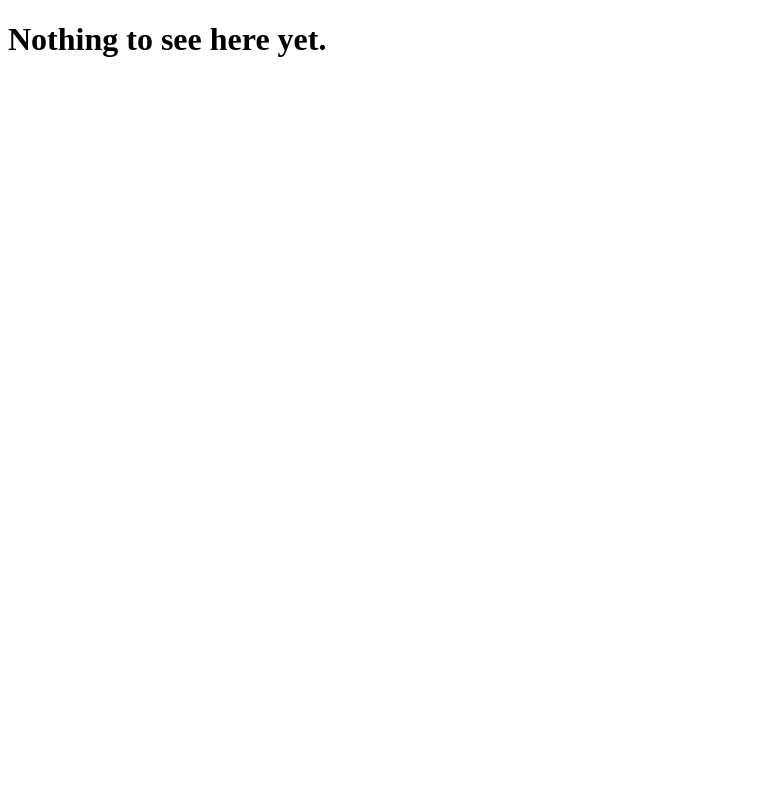
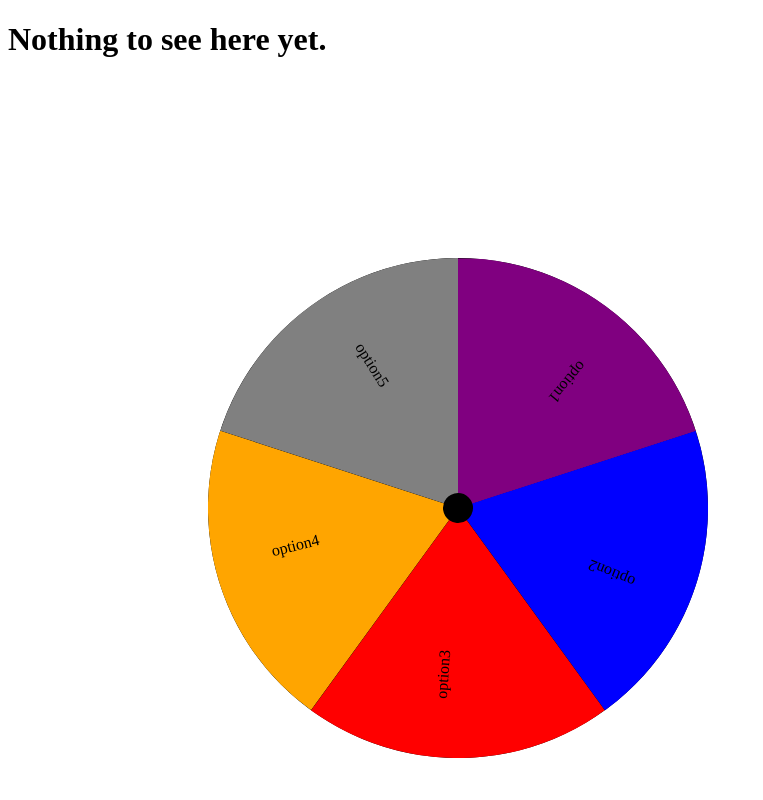
Before and after one commit to rtrydev/wof-ui, an Angular app: page / in a window 1280 px wide. Shown: the top 800 px of the page, without its empty margins (0-763 px from the left). Built offline with nearby package versions, Linux system fonts and the light colour scheme.

Commit message:
Added prototype of the spinning wheel

```diff
--- a/src/app/app.component.html
+++ b/src/app/app.component.html
@@ -1 +1,2 @@
 <h1>Nothing to see here yet.</h1>
+<app-wheel></app-wheel>
--- /dev/null
+++ b/src/app/components/wheel/wheel.component.html
@@ -0,0 +1,25 @@
+<div
+  class='spinning-wheel'
+  [ngStyle]="{
+    transform: 'rotate(' + currentRotation + 'rad)'
+  }"
+  (click)="startRotation(5000)"
+>
+  <div class="palette">
+    <div
+      class="option"
+      *ngFor="let option of options"
+      [ngStyle]="{
+        clipPath: getSliceClipPath(options.length),
+        border: '235px solid ' + option.color,
+        transform: 'rotate(' + option.rotation + ')'
+      }">
+      <div style="position: absolute; top: -120px; left: 100px; transform: rotate(130deg)">
+        {{option.text}}
+      </div>
+    </div>
+  </div>
+<!--  <li class='slice'></li>-->
+  <!-- you can add more slices here -->
+</div>
+<p>Current time {{time}}</p>
--- /dev/null
+++ b/src/app/components/wheel/wheel.component.scss
@@ -0,0 +1,32 @@
+.spinning-wheel {
+  width: 500px;
+  height: 500px;
+  background: black;
+  margin: 200px 200px;
+  border-radius: 50%;
+  cursor: pointer;
+}
+
+.slice {
+  width: 50px;
+  height: 50px;
+  background: aqua;
+  margin-left: 100px;
+}
+
+.palette {
+  height: 500px;
+  width: 500px;
+  position: relative;
+  display: inline-block;
+  overflow: hidden;
+}
+
+.option {
+  position: absolute;
+  top: 0;
+  left: 0;
+  right: 0;
+  bottom: 0;
+  border-radius: 50%;
+}
--- /dev/null
+++ b/src/app/components/wheel/wheel.component.ts
@@ -0,0 +1,121 @@
+import { Component, OnDestroy } from '@angular/core';
+import { CommonModule } from '@angular/common';
+import { WheelOption } from '../../interfaces/wheel-option';
+
+@Component({
+  selector: 'app-wheel',
+  standalone: true,
+  imports: [CommonModule],
+  templateUrl: './wheel.component.html',
+  styleUrl: './wheel.component.scss'
+})
+export class WheelComponent implements OnDestroy {
+  public currentRotation = 0;
+  public time = 0;
+
+  public options: WheelOption[] = [];
+
+  private timeStep = 17;
+  private maxDivider = 2048;
+
+  private speedDivider = 0;
+  private rotationInterval: any;
+
+  private colors = [
+    'red',
+    'green',
+    'blue',
+    'yellow',
+    'pink',
+    'purple',
+    'orange',
+    'white',
+    'gray'
+  ]
+
+  constructor() {
+    this.options = this.generateOptions(5);
+  }
+
+  ngOnDestroy() {
+    this.clearRotationInterval();
+  }
+
+  public generateOptions(optionCount: number): WheelOption[] {
+    const result = [];
+
+    for (let i = 0; i < optionCount; i++) {
+      result.push({
+        text: `option${i + 1}`,
+        color: this.colors[
+          Math.floor(Math.random() * this.colors.length)
+          ],
+        rotation: `${i * (360 / optionCount)}deg`
+      })
+    }
+
+    return result;
+  }
+
+  public startRotation(spinFor: number) {
+    this.clearRotationInterval();
+
+    this.time = 0;
+    this.speedDivider = this.getStartSpinSpeed();
+
+    const steps = spinFor / this.timeStep;
+    const speedDividerIncreaseRate = Math.pow(this.maxDivider, 1 / steps);
+
+    this.rotationInterval = setInterval(() => {
+      this.speedDivider *= speedDividerIncreaseRate;
+      this.currentRotation += Math.PI / this.speedDivider;
+
+      if (this.currentRotation > 2 * Math.PI) {
+        this.currentRotation -= 2 * Math.PI;
+      }
+
+      if (this.speedDivider > this.maxDivider) {
+        this.clearRotationInterval();
+      }
+
+      this.time += this.timeStep;
+    }, this.timeStep);
+  }
+
+  public getSliceClipPath(sliceCount: number): string {
+    if (sliceCount <= 8) {
+      return `
+        polygon(
+          50% 50%,
+          50% 0%,
+          100% 0%,
+          100% ${50 * (1 - Math.tan(Math.PI / 2 - 2 * Math.PI / sliceCount))}%,
+          50% 50%
+        )
+      `;
+    }
+
+    return `
+      polygon(
+        50% 50%,
+        50% 0%,
+        100% 0%,
+        ${50 * (1 + Math.tan(2 * Math.PI / sliceCount))}% 0%,
+        50% 50%
+      )
+    `;
+  }
+
+  private clearRotationInterval() {
+    if (this.rotationInterval) {
+      clearInterval(this.rotationInterval);
+    }
+  }
+
+  private getStartSpinSpeed() {
+    const minSpeed = 0.5;
+    const maxSpeed = 1.5;
+
+    return Math.random() * (maxSpeed - minSpeed + 1) + minSpeed;
+  }
+}
--- /dev/null
+++ b/src/app/interfaces/wheel-option.ts
@@ -0,0 +1,5 @@
+export interface WheelOption {
+  text: string;
+  color: string;
+  rotation: string;
+}
```
Also changed, not shown: src/app/app.component.ts (+6 -1 lines), 1 other file (tests, documents, lock files or other folders).
